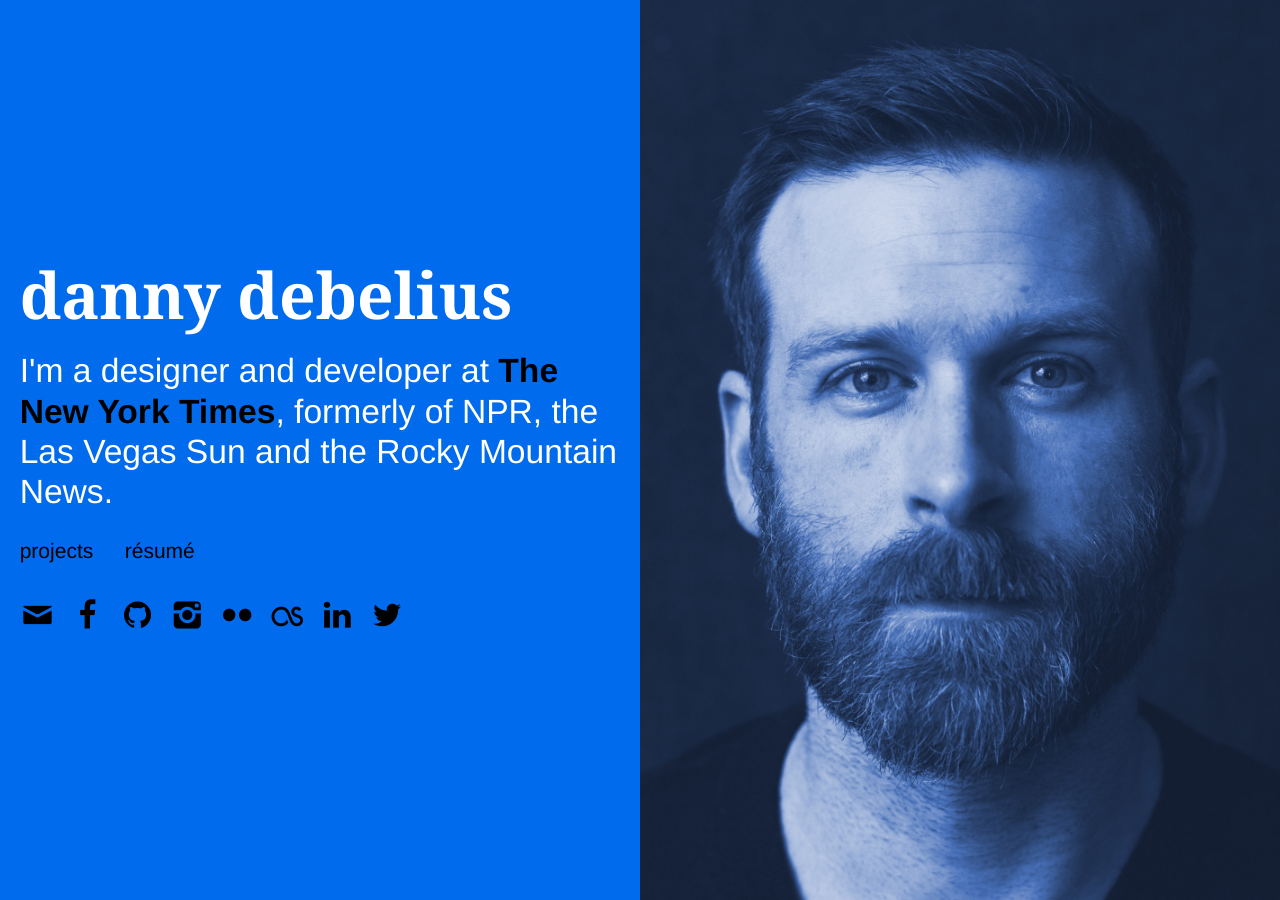
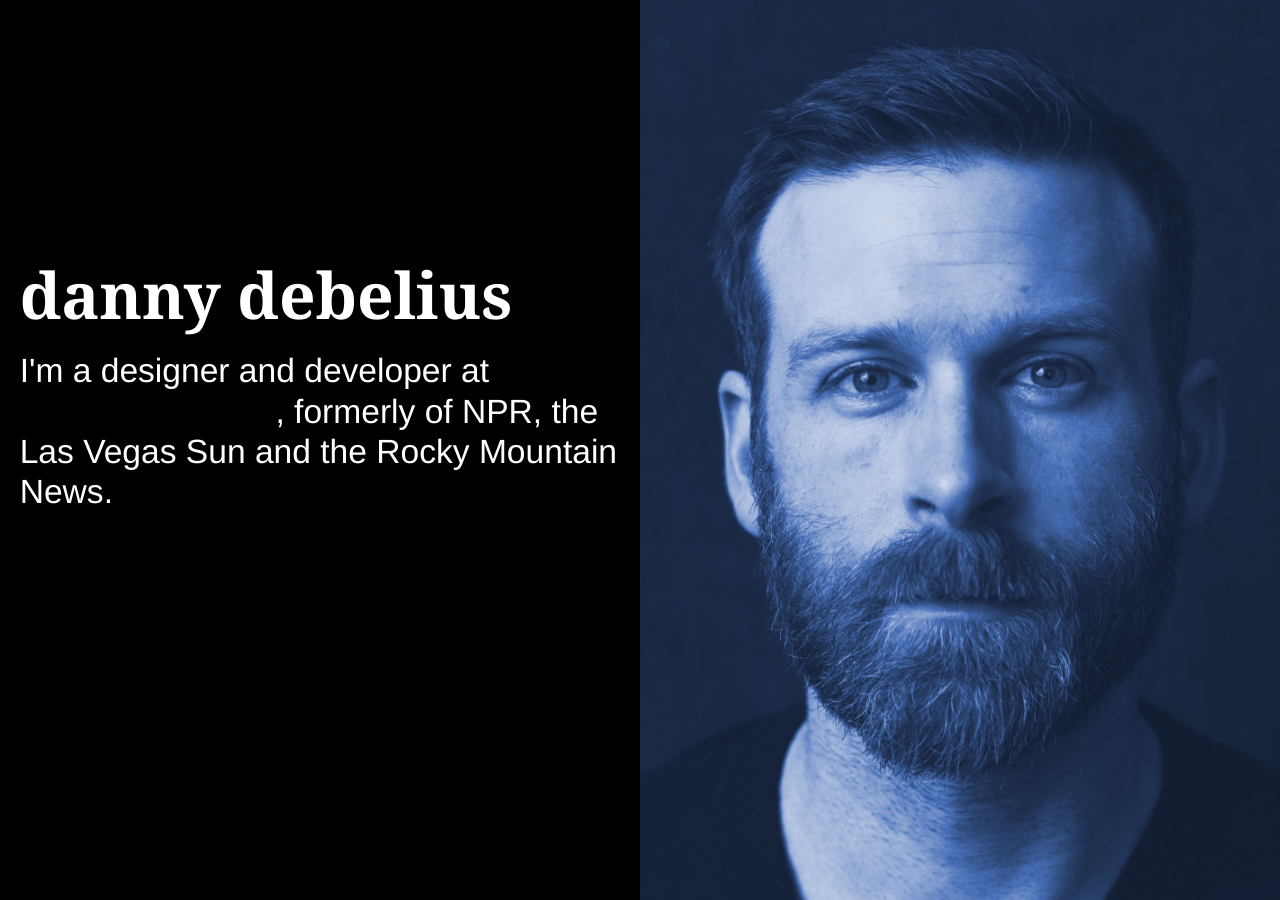
Before and after one commit to dannydb/dannydb.github.io, a Jekyll site: the page built from index.md, in a window 1280 px wide and 900 px high. Built offline with Jekyll 4.4.1, drawn with Linux system fonts in a browser that asks for light colours; our own code applies the rules of GitHub Pages for plain Markdown files.

Commit message:
less blue

```diff
--- a/_sass/_layout.scss
+++ b/_sass/_layout.scss
@@ -5,7 +5,7 @@
 .title-card {
     position: relative;
     padding-top: 2rem;
-    background: $blue;
+    background: #000;
     color: #fff;
     height: 100%;
     z-index: 600;
```
